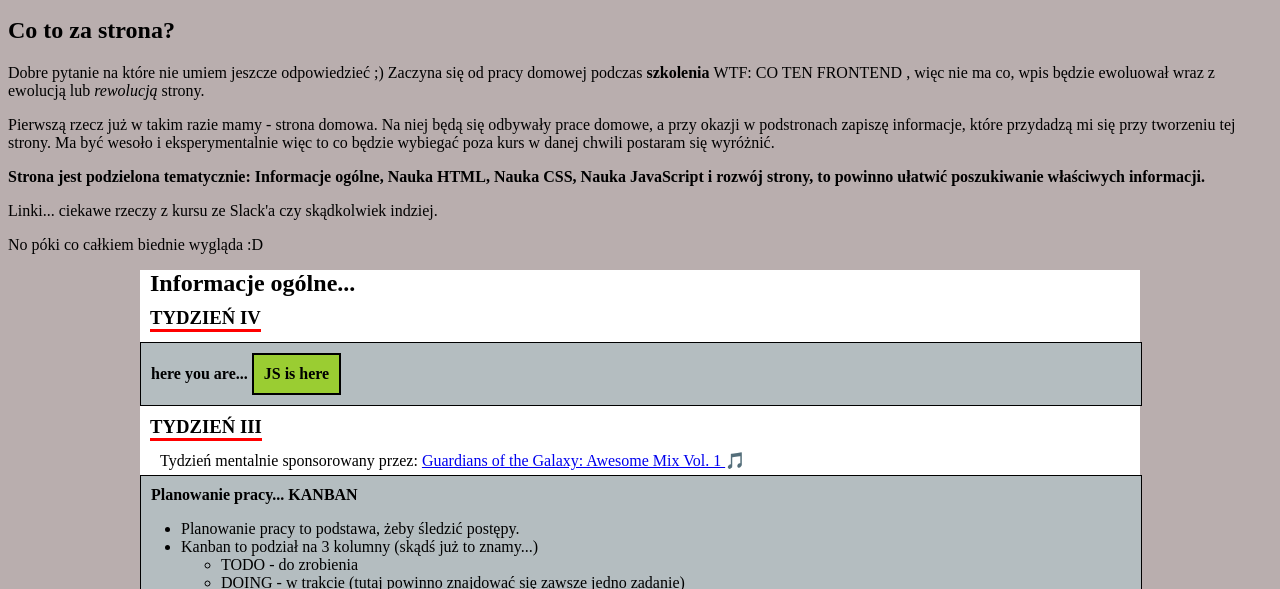
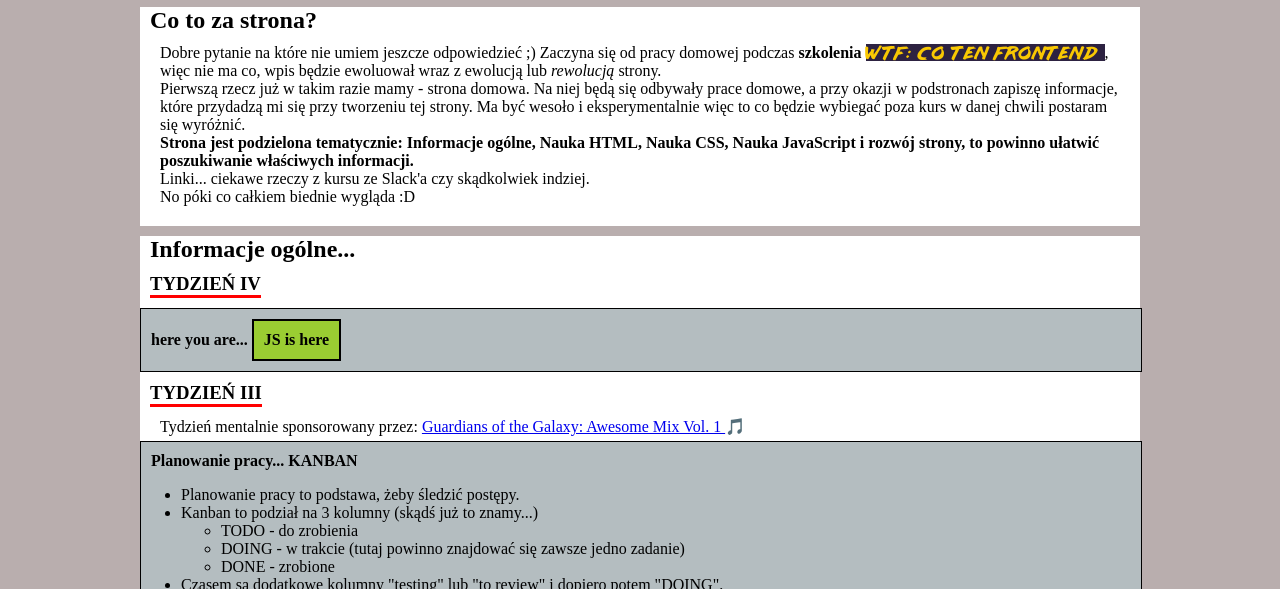
Before and after one commit to Mariusz-Wojcik/homepage, a plain HTML site: page index.html in a window 1280 px wide. Shown: the part 199-788 px from the top of the page. Drawn offline with Linux system fonts and the light colour scheme.

Commit message:
section about

```diff
--- a/style.css
+++ b/style.css
@@ -43,6 +43,23 @@ body {
   margin-top: 38px;
 }
 
+.about-section{
+  background-color: #ffffff;
+  max-width: 1000px;
+  height: auto;
+  margin: 0px auto;
+  padding: 0px 0px 20px 0px;
+}
+
+.about-section__title{
+  margin: 10px;
+}
+
+.about-section__paragraph{
+  margin: 0px 20px;
+  font-size: 16px;
+}
+
 .main-section {
   background-color: #ffffff;
   max-width: 1000px;
@@ -60,7 +77,7 @@ body {
   margin: 10px;
 }
 
-.main-section__WTF-font {
+.about-section__WTF-font {
   font-family: lazer84;
   color: #f9c802;
   background-color: #2d2241;
```
